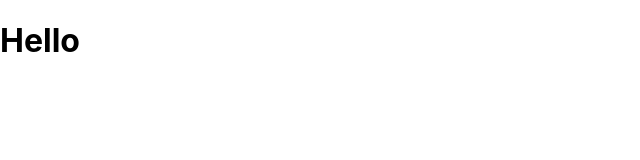
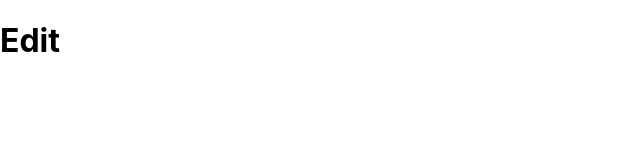
Before and after one commit to ozaki25/baseball-sample-react, a React (Create React App) app: page /players/edit in a window 1280 px wide. Shown: the top 160 px of the page, without its empty margins (0-640 px from the left). Built offline with nearby package versions, Linux system fonts and the light colour scheme.

Commit message:
apply react-router

```diff
--- a/src/App.js
+++ b/src/App.js
@@ -1,7 +1,8 @@
 import React from 'react';
+import Router from './router';
 
 function App() {
-  return <h1>Hello</h1>;
+  return <Router />;
 }
 
 export default App;
--- /dev/null
+++ b/src/pages/EditPlayer.js
@@ -0,0 +1,7 @@
+import React from 'react';
+
+function EditPlayer() {
+  return <h1>Edit</h1>;
+}
+
+export default EditPlayer;
--- /dev/null
+++ b/src/pages/NewPlayer.js
@@ -0,0 +1,7 @@
+import React from 'react';
+
+function NewPlayer() {
+  return <h1>New</h1>;
+}
+
+export default NewPlayer;
--- /dev/null
+++ b/src/pages/PlayerList.js
@@ -0,0 +1,7 @@
+import React from 'react';
+
+function PlayerList() {
+  return <h1>List</h1>;
+}
+
+export default PlayerList;
--- /dev/null
+++ b/src/router.js
@@ -0,0 +1,22 @@
+import React from 'react';
+import { BrowserRouter, Route, Switch } from 'react-router-dom';
+import PlayerList from './pages/PlayerList.js';
+import NewPlayer from './pages/NewPlayer';
+import EditPlayer from './pages/EditPlayer';
+
+function Router() {
+  return (
+    <BrowserRouter>
+      <Switch>
+        <>
+          <Route path="/" exact component={PlayerList} />
+          <Route path="/players" exact component={PlayerList} />
+          <Route path="/players/new" exact component={NewPlayer} />
+          <Route path="/players/edit" exact component={EditPlayer} />
+        </>
+      </Switch>
+    </BrowserRouter>
+  );
+}
+
+export default Router;
```
